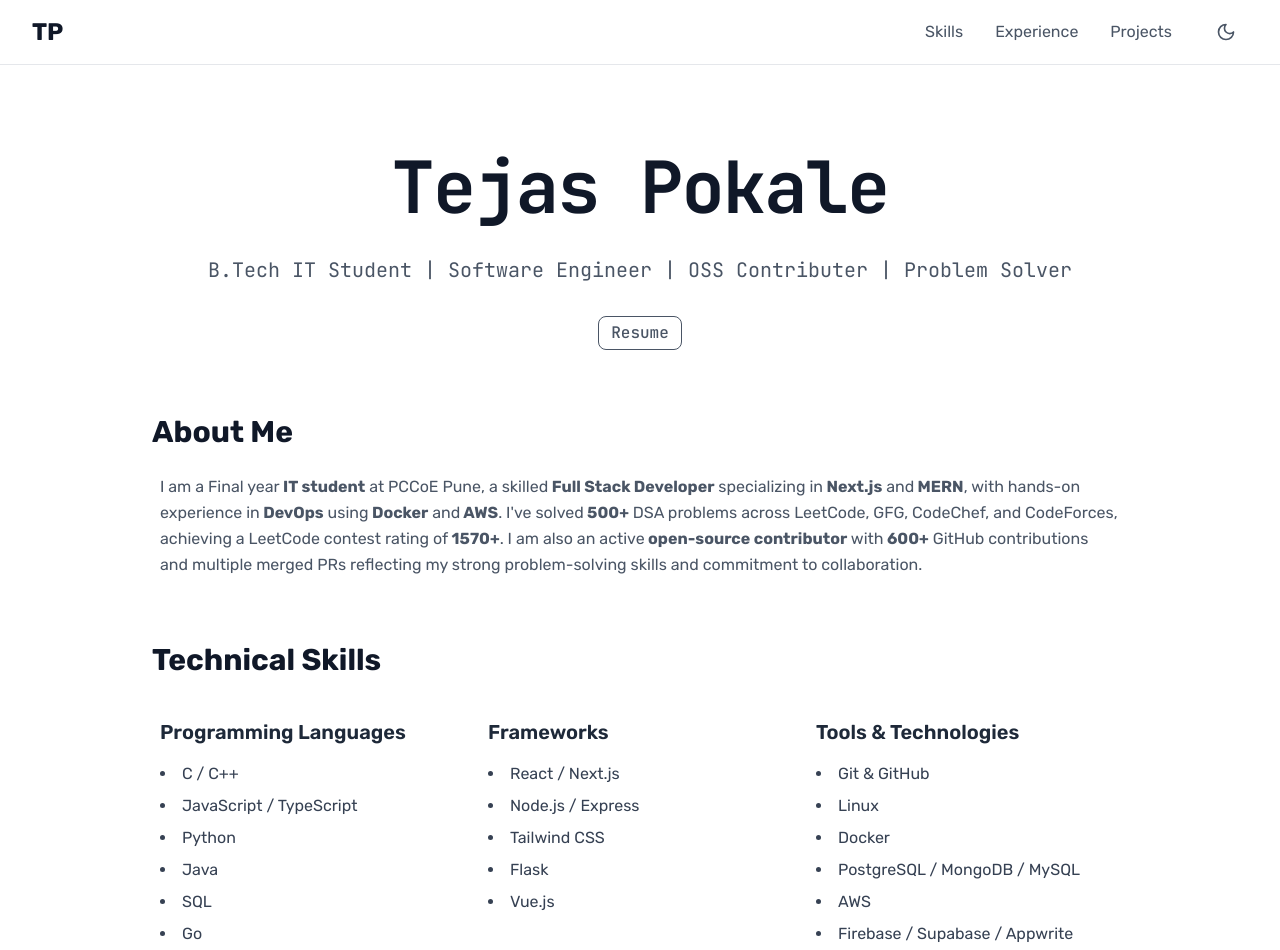
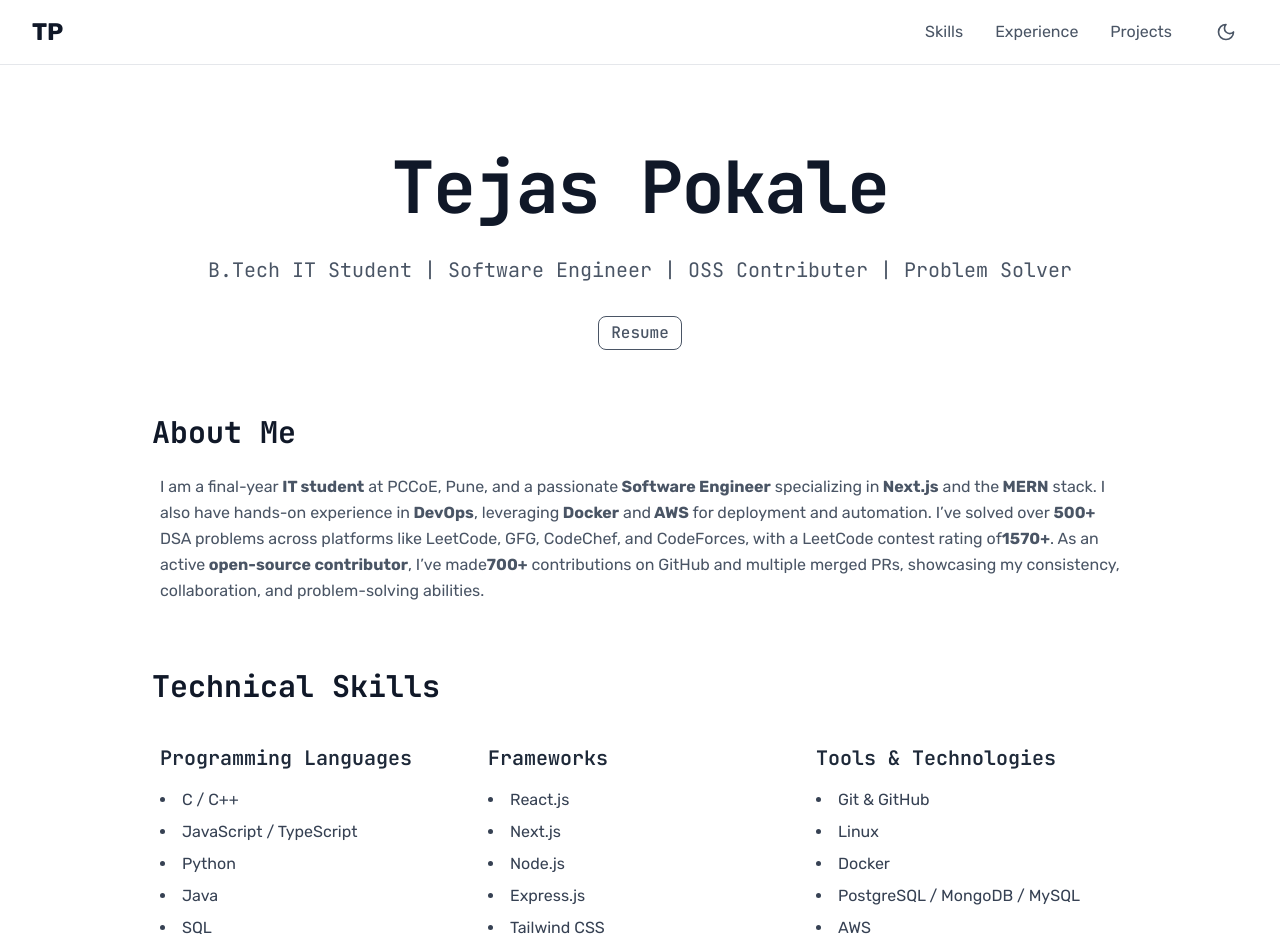
Before and after one commit to tejaspokale22/Portfolio, a Next.js app: page / in a window 1280 px wide. Shown: the top 950 px of the page. Built offline with nearby package versions, Linux system fonts and the light colour scheme; a web font is replaced by a local one.

Commit message:
refactor: complete porfolio content

```diff
--- /dev/null
+++ b/src/app/components/ScrollToTop.tsx
@@ -0,0 +1,51 @@
+"use client";
+import { useState, useEffect } from "react";
+import { ChevronUp } from "lucide-react";
+
+const ANIMATION_DURATION = 200;
+
+export default function ScrollToTop() {
+  const [isVisible, setIsVisible] = useState(false);
+  const [mounted, setMounted] = useState(false);
+
+  useEffect(() => {
+    const handleScroll = () => setIsVisible(window.scrollY > 0);
+    handleScroll();
+    window.addEventListener("scroll", handleScroll, { passive: true });
+    return () => window.removeEventListener("scroll", handleScroll);
+  }, []);
+
+  useEffect(() => {
+    if (isVisible) {
+      setMounted(true);
+      return;
+    }
+    const t = setTimeout(() => setMounted(false), ANIMATION_DURATION);
+    return () => clearTimeout(t);
+  }, [isVisible]);
+
+  const handleScrollToTop = () => {
+    window.scrollTo({ top: 0, behavior: "smooth" });
+  };
+
+  if (!mounted) return null;
+
+  return (
+    <div
+      onClick={handleScrollToTop}
+      aria-label="Scroll to Top"
+      title="Scroll to Top"
+      className={[
+        "fixed bottom-6 right-6 z-50 p-5 rounded-full focus:outline-none focus-visible:ring-2 focus-visible:ring-offset-2",
+        "bg-black/10 dark:bg-white/15 hover:bg-black/15 dark:hover:bg-white/20",
+        "flex items-center justify-center cursor-pointer",
+        "transform transition-all duration-200 ease-out motion-reduce:transition-none",
+        isVisible
+          ? "opacity-100 translate-y-0 scale-100"
+          : "opacity-0 translate-y-3 scale-95 pointer-events-none",
+      ].join(" ")}
+    >
+      <ChevronUp size={22} className="text-black dark:text-white" />
+    </div>
+  );
+}
--- a/src/app/layout.tsx
+++ b/src/app/layout.tsx
@@ -1,26 +1,28 @@
-import './globals.css'
-import type { Metadata } from 'next'
-import { GoogleAnalytics } from '@next/third-parties/google'
+import type { Metadata } from "next";
+import { GoogleAnalytics } from "@next/third-parties/google";
+import ScrollToTop from "./components/ScrollToTop";
+import "./globals.css";
 
 export const metadata: Metadata = {
-  title: 'Tejas Pokale',
-  description: 'My Personal Website',
+  title: "Tejas Pokale",
+  description: "My Personal Website",
   icons: {
-    icon: '/favicon.ico',
+    icon: "/favicon.ico",
   },
-}
+};
 
 export default function RootLayout({
   children,
 }: {
-  children: React.ReactNode
+  children: React.ReactNode;
 }) {
   return (
     <html lang="en">
-      <body className='rubik vsc-initialized'>
+      <body className="rubik vsc-initialized">
+        <ScrollToTop />
         {children}
       </body>
       <GoogleAnalytics gaId="G-NF5MRK9L7Y" />
     </html>
-  )
+  );
 }
--- a/src/app/page.tsx
+++ b/src/app/page.tsx
@@ -50,35 +50,36 @@ export default function Home() {
 
       <main className="p-6 mx-auto space-y-14 max-w-5xl">
         <section id="about" className="space-y-4">
-          <h2 className="flex items-center text-3xl font-bold text-gray-900 dark:text-white">
+          <h2 className="flex items-center text-3xl font-bold text-gray-900 dark:text-white jb">
             About Me
           </h2>
           <div className="p-2">
             <p className="leading-relaxed text-gray-600 text-md dark:text-gray-300">
-              I am a Final year <span className="font-bold">IT student</span> at
-              PCCoE Pune, a skilled
-              <span className="font-bold"> Full Stack Developer</span>{" "}
-              specializing in
-              <span className="font-bold"> Next.js</span> and
-              <span className="font-bold"> MERN</span>, with hands-on experience
+              I am a final-year <span className="font-bold">IT student</span> at
+              PCCoE, Pune, and a passionate
+              <span className="font-bold"> Software Engineer</span> specializing
               in
-              <span className="font-bold"> DevOps</span> using
+              <span className="font-bold"> Next.js</span> and the
+              <span className="font-bold"> MERN</span> stack. I also have
+              hands-on experience in
+              <span className="font-bold"> DevOps</span>, leveraging
               <span className="font-bold"> Docker</span> and
-              <span className="font-bold"> AWS</span>. I&apos;ve solved
-              <span className="font-bold"> 500+</span> DSA problems across
-              LeetCode, GFG, CodeChef, and CodeForces, achieving a LeetCode
-              contest rating of
-              <span className="font-bold"> 1570+</span>. I am also an active
-              <span className="font-bold"> open-source contributor</span> with
-              <span className="font-bold"> 600+</span> GitHub contributions and
-              multiple merged PRs reflecting my strong problem-solving skills
-              and commitment to collaboration.
+              <span className="font-bold"> AWS</span> for deployment and
+              automation. I’ve solved over{" "}
+              <span className="font-bold">500+</span> DSA problems across
+              platforms like LeetCode, GFG, CodeChef, and CodeForces, with a
+              LeetCode contest rating of
+              <span className="font-bold">1570+</span>. As an active
+              <span className="font-bold"> open-source contributor</span>, I’ve
+              made
+              <span className="font-bold">700+</span> contributions on GitHub
+              and multiple merged PRs, showcasing my consistency, collaboration,
+              and problem-solving abilities.
             </p>
           </div>
         </section>
-
         <section id="skills" className="space-y-8">
-          <h2 className="flex items-center text-3xl font-bold text-gray-900 transition-colors duration-300 dark:text-white">
+          <h2 className="flex items-center text-3xl font-bold text-gray-900 transition-colors duration-300 dark:text-white jb">
             Technical Skills
           </h2>
 
@@ -86,7 +87,7 @@ export default function Home() {
             <div className="grid grid-cols-1 gap-6 md:grid-cols-3">
               {/* Programming Languages */}
               <div>
-                <h3 className="mb-4 text-xl font-semibold text-gray-800 dark:text-gray-200">
+                <h3 className="mb-4 text-xl font-semibold text-gray-800 dark:text-gray-200 jb">
                   Programming Languages
                 </h3>
                 <ul className="space-y-2 list-disc list-inside text-gray-700 dark:text-gray-300">
@@ -101,21 +102,23 @@ export default function Home() {
 
               {/* Frameworks */}
               <div>
-                <h3 className="mb-4 text-xl font-semibold text-gray-800 dark:text-gray-200">
+                <h3 className="mb-4 text-xl font-semibold text-gray-800 dark:text-gray-200 jb">
                   Frameworks
                 </h3>
                 <ul className="space-y-2 list-disc list-inside text-gray-700 dark:text-gray-300">
-                  <li>React / Next.js</li>
-                  <li>Node.js / Express</li>
+                  <li>React.js</li>
+                  <li>Next.js</li>
+                  <li>Node.js</li>
+                  <li>Express.js</li>
                   <li>Tailwind CSS</li>
-                  <li>Flask</li>
-                  <li>Vue.js</li>
+                  {/* <li>Flask</li>
+                  <li>Vue.js</li> */}
                 </ul>
               </div>
 
               {/* Tools & Technologies */}
               <div>
-                <h3 className="mb-4 text-xl font-semibold text-gray-800 dark:text-gray-200">
+                <h3 className="mb-4 text-xl font-semibold text-gray-800 dark:text-gray-200 jb">
                   Tools & Technologies
                 </h3>
                 <ul className="space-y-2 list-disc list-inside text-gray-700 dark:text-gray-300">
@@ -132,13 +135,12 @@ export default function Home() {
             </div>
           </div>
         </section>
-
         <section id="experience" className="space-y-8">
-          <h2 className="flex items-center text-3xl font-bold text-gray-900 dark:text-white">
+          <h2 className="flex items-center text-3xl font-bold text-gray-900 dark:text-white jb">
             Work Experience
           </h2>
           <div className="space-y-6">
-            <div className="p-7 bg-white rounded-xl hover:bg-gray-50 dark:bg-black dark:hover:bg-white/5 cursor-pointer">
+            <div className="p-7 bg-white rounded-2xl hover:bg-gray-50 dark:bg-black dark:hover:bg-white/5 cursor-pointer">
               <p className="mb-1 text-lg font-semibold text-gray-800 dark:text-gray-200">
                 Full Stack Developer Intern
               </p>
@@ -191,7 +193,7 @@ export default function Home() {
           </div>
 
           <div className="space-y-6">
-            <div className="p-7 bg-white rounded-xl hover:bg-gray-50 dark:bg-black dark:hover:bg-white/5 cursor-pointer">
+            <div className="p-7 bg-white rounded-2xl hover:bg-gray-50 dark:bg-black dark:hover:bg-white/5 cursor-pointer">
               <p className="mb-1 text-lg font-semibold text-gray-800 dark:text-gray-200">
                 Web Developer Intern
               </p>
@@ -232,14 +234,13 @@ export default function Home() {
             </div>
           </div>
         </section>
-
         <section id="projects" className="space-y-6">
-          <h2 className="flex items-center text-3xl font-bold text-gray-900 dark:text-white">
+          <h2 className="flex items-center text-3xl font-bold text-gray-900 dark:text-white jb">
             Key Projects
           </h2>
           <div className="space-y-4">
             {/* QuickGigs Project */}
-            <div className="p-7 bg-white rounded-xl hover:bg-gray-50 dark:bg-black dark:hover:bg-white/5 cursor-pointer">
+            <div className="p-7 bg-white rounded-2xl hover:bg-gray-50 dark:bg-black dark:hover:bg-white/5 cursor-pointer">
               <p className="flex justify-between items-center mb-1 text-lg font-semibold text-gray-800 dark:text-gray-200">
                 QuickGigs
                 <a
@@ -285,7 +286,7 @@ export default function Home() {
             </div>
 
             {/* Greenify Project */}
-            <div className="p-7 bg-white rounded-xl hover:bg-gray-50 dark:bg-black dark:hover:bg-white/5 cursor-pointer">
+            <div className="p-7 bg-white rounded-2xl hover:bg-gray-50 dark:bg-black dark:hover:bg-white/5 cursor-pointer">
               <p className="flex justify-between items-center mb-1 text-lg font-semibold text-gray-800 dark:text-gray-200">
                 Greenify
                 <a
@@ -328,7 +329,7 @@ export default function Home() {
           </div>
 
           {/* CipheDocs} */}
-          <div className="p-7 bg-white rounded-xl hover:bg-gray-50 dark:bg-black dark:hover:bg-white/5 cursor-pointer">
+          <div className="p-7 bg-white rounded-2xl hover:bg-gray-50 dark:bg-black dark:hover:bg-white/5 cursor-pointer">
             <p className="flex justify-between items-center mb-1 text-lg font-semibold text-gray-800 dark:text-gray-200">
               CipherDocs
               <a
@@ -377,9 +378,8 @@ export default function Home() {
             </ul>
           </div>
         </section>
-
         <section id="achievements" className="space-y-8">
-          <h2 className="flex items-center text-3xl font-bold text-gray-900 dark:text-white">
+          <h2 className="flex items-center text-3xl font-bold text-gray-900 dark:text-white jb">
             Achievements
           </h2>
           <div className="p-2 bg-white rounded-xl dark:bg-black">
@@ -418,9 +418,8 @@ export default function Home() {
             </ul>
           </div>
         </section>
-
         <section id="extracurricular" className="space-y-6">
-          <h2 className="flex items-center text-3xl font-bold text-gray-900 dark:text-white">
+          <h2 className="flex items-center text-3xl font-bold text-gray-900 dark:text-white jb">
             Extra-curricular
           </h2>
           <div className="p-2 bg-white rounded-xl dark:bg-black">
@@ -438,26 +437,28 @@ export default function Home() {
               </li>
             </ul>
           </div>
-        </section>w
-
-        <section id="contact" className="py-16 bg-white dark:bg-black">
-          <div className="px-4 mx-auto max-w-2xl sm:max-w-3xl">
+        </section>
+        <section
+          id="contact"
+          className="py-16 bg-black/5 rounded-4xl dark:bg-white/5 jb"
+        >
+          <div className="px-4 mx-auto max-w-3xl">
             <div className="mb-10 text-center">
-              <h2 className="mb-3 text-3xl font-bold text-gray-900 dark:text-white jb">
+              <h2 className="mb-3 text-3xl font-bold text-gray-900 dark:text-white">
                 Get in Touch
               </h2>
-              <p className="text-base text-gray-600 dark:text-gray-400 sm:text-lg">
+              <p className="text-base text-gray-600 dark:text-gray-400">
                 Let&apos;s connect and explore how we can create something
                 impactful together.
               </p>
             </div>
             <div className="grid gap-6 md:grid-cols-2">
               {/* Contact Info Card */}
-              <div className="flex flex-col gap-5 p-6 rounded-2xl border border-gray-100 shadow-sm bg-white/80 dark:bg-black/60 dark:border-gray-800">
+              <div className="flex flex-col gap-5 p-6 rounded-3xl bg-white/80 dark:bg-black/60">
                 <h3 className="mb-2 text-lg font-semibold text-gray-900 dark:text-white">
                   Contact Information
                 </h3>
-                <div className="flex gap-3 items-center">
+                <div className="flex gap-3 items-center hover:bg-purple-50 dark:hover:bg-gray-900/40 px-2 py-2 rounded-lg cursor-pointer">
                   <span className="inline-flex justify-center items-center w-9 h-9 bg-purple-100 rounded-lg dark:bg-purple-900/30">
                     <MapPin className="w-5 h-5 text-purple-600 dark:text-purple-400" />
                   </span>
@@ -465,7 +466,7 @@ export default function Home() {
                     Pune, India
                   </span>
                 </div>
-                <div className="flex gap-3 items-center">
+                <div className="flex gap-3 items-center hover:bg-purple-50 dark:hover:bg-gray-900/40 px-2 py-2 rounded-lg cursor-pointer">
                   <span className="inline-flex justify-center items-center w-9 h-9 bg-purple-100 rounded-lg dark:bg-purple-900/30">
                     <svg
                       className="w-5 h-5 text-purple-600 dark:text-purple-400"
@@ -477,12 +478,12 @@ export default function Home() {
                   </span>
                   <a
                     href="mailto:tejaspokale22@gmail.com"
-                    className="text-base text-gray-700 transition-colors dark:text-gray-300 hover:text-purple-600 dark:hover:text-purple-400"
+                    className="text-base text-gray-700 transition-colors dark:text-gray-300"
                   >
                     tejaspokale22@gmail.com
                   </a>
                 </div>
-                <div className="flex gap-3 items-center">
+                <div className="flex gap-3 items-center hover:bg-purple-50 dark:hover:bg-gray-900/40 px-2 py-2 rounded-lg cursor-pointer">
                   <span className="inline-flex justify-center items-center w-9 h-9 bg-purple-100 rounded-lg dark:bg-purple-900/30">
                     <svg
                       className="w-5 h-5 text-purple-600 dark:text-purple-400"
@@ -494,14 +495,14 @@ export default function Home() {
                   </span>
                   <a
                     href="tel:+918767486904"
-                    className="text-base text-gray-700 transition-colors dark:text-gray-300 hover:text-purple-600 dark:hover:text-purple-400"
+                    className="text-base text-gray-700 transition-colors dark:text-gray-300"
                   >
                     +91 8767486904
                   </a>
                 </div>
               </div>
               {/* Social Links Card */}
-              <div className="flex flex-col gap-5 p-6 rounded-2xl border border-gray-100 shadow-sm bg-white/80 dark:bg-black/60 dark:border-gray-800">
+              <div className="flex flex-col gap-5 p-6 rounded-3xl bg-white/80 dark:bg-black/60">
                 <h3 className="mb-2 text-lg font-semibold text-gray-900 dark:text-white">
                   Connect with me
                 </h3>
```
